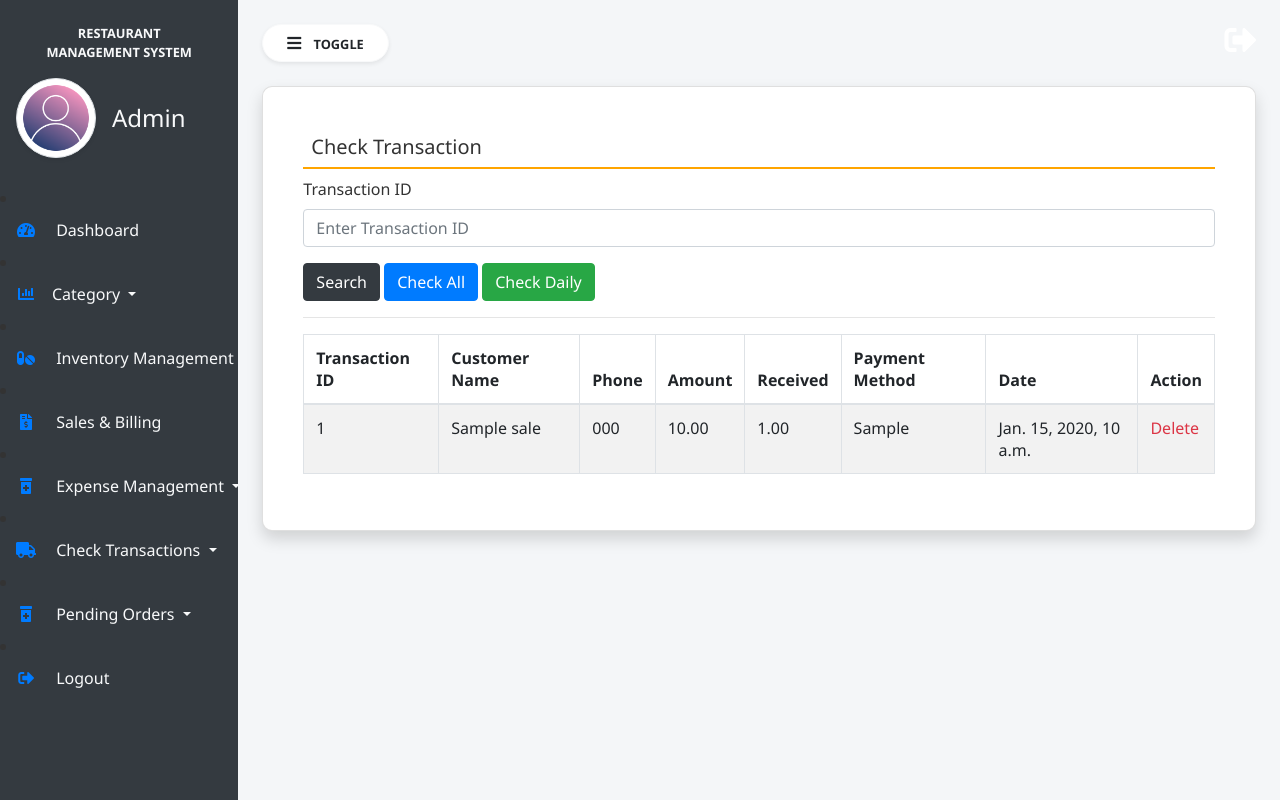
After one commit to saadkhankhalil/Restaurant-Management-System-Using-Django-Framwork, a Django app: page /check-all/ in a window 1280 px wide. The commit adds this page. Run offline with Django 4.2, Linux system fonts and the light colour scheme; tables that the repository leaves empty hold one stand-in row (values such as "Sample post"); some libraries are stand-ins or nearby versions.

Commit message:
Check Transaction added

```diff
--- a/core/templates/admin_base.html
+++ b/core/templates/admin_base.html
@@ -85,10 +85,15 @@
         </li>
 
         <li class="nav-item dropdown">
-            <a class="nav-link dropdown-toggle text-light bg-dark" href="#" data-toggle="dropdown">
+            <a class="nav-link dropdown-toggle text-light bg-dark" href="#" id="transactionDropdown" role="button"
+                data-toggle="dropdown" aria-haspopup="true" aria-expanded="false">
                 <i class="fas fa-truck mr-3 text-primary fa-fw"></i> Check Transactions
             </a>
-
+            <div class="dropdown-menu" aria-labelledby="transactionDropdown">
+                <a class="dropdown-item" href="{% url 'check_transaction' %}">Check by ID</a>
+                <a class="dropdown-item" href="{% url 'check_all_transactions' %}">View All</a>
+                <a class="dropdown-item" href="{% url 'check_daily_transactions' %}">Daily Transactions</a>
+            </div>
         </li>
         <li class="nav-item dropdown">
             <a class="nav-link dropdown-toggle text-light bg-dark" href="#" data-toggle="dropdown">
--- /dev/null
+++ b/core/templates/check_transaction.html
@@ -0,0 +1,58 @@
+{% extends 'admin_base.html' %}
+{% block main %}
+
+<div class="card shadow">
+    <div class="card-body">
+        <h5 class="p-2" style="border-bottom: 2px solid orange;">Check Transaction</h5>
+
+        <form method="GET" action="{% url 'check_transaction' %}">
+            <div class="form-group">
+                <label>Transaction ID</label>
+                <input type="text" name="transaction_id" class="form-control" placeholder="Enter Transaction ID">
+            </div>
+            <button type="submit" class="btn btn-dark">Search</button>
+            <a href="{% url 'check_all_transactions' %}" class="btn btn-primary">Check All</a>
+            <a href="{% url 'check_daily_transactions' %}" class="btn btn-success">Check Daily</a>
+        </form>
+
+        <hr>
+
+        {% if transactions %}
+        <table class="table table-bordered table-striped mt-3">
+            <thead>
+                <tr>
+                    <th>Transaction ID</th>
+                    <th>Customer Name</th>
+                    <th>Phone</th>
+                    <th>Amount</th>
+                    <th>Received</th>
+                    <th>Payment Method</th>
+                    <th>Date</th>
+                    <th>Action</th>
+                </tr>
+            </thead>
+            <tbody>
+                {% for tx in transactions %}
+                <tr>
+                    <td>{{ tx.id }}</td>
+                    <td>{{ tx.customer_name }}</td>
+                    <td>{{ tx.phone_no }}</td>
+                    <td>{{ tx.amount }}</td>
+                    <td>{{ tx.received }}</td>
+                    <td>{{ tx.payment_method }}</td>
+                    <td>{{ tx.date }}</td>
+                    <td>
+                        <a href="{% url 'delete_transaction' tx.id %}" onclick="return confirm('Are you sure?')"
+                            class="text-danger">Delete</a>
+                    </td>
+                </tr>
+                {% endfor %}
+            </tbody>
+        </table>
+        {% elif searched %}
+        <div class="alert alert-warning mt-3">No transaction found with that ID.</div>
+        {% endif %}
+    </div>
+</div>
+
+{% endblock %}
--- a/core/views.py
+++ b/core/views.py
@@ -12,6 +12,8 @@ from django.shortcuts import render
 from .models import Category, Product, Sale
 from datetime import datetime
 from django.shortcuts import get_object_or_404
+from django.db import connection
+from django.db.models import Q
 
 # Create your views here.
 def adminHome(request):
@@ -335,4 +337,41 @@ def delete_expense(request, id):
     expense = get_object_or_404(Expense, pk=id)
     expense.delete()
     return redirect('view_expenses')
-#
+
+# Check Transaction Details
+def check_transaction(request):
+    transactions = None
+    searched = False
+    transaction_id = request.GET.get('transaction_id')
+
+    if transaction_id:
+        searched = True
+        transactions = Sale.objects.filter(id=transaction_id)
+
+    return render(request, 'check_transaction.html', {
+        'transactions': transactions,
+        'searched': searched
+    })
+
+
+def check_all_transactions(request):
+    transactions = Sale.objects.all().order_by('-date')
+    return render(request, 'check_transaction.html', {
+        'transactions': transactions,
+        'searched': True
+    })
+
+
+def check_daily_transactions(request):
+    today = now().date()
+    transactions = Sale.objects.filter(date__date=today)
+    return render(request, 'check_transaction.html', {
+        'transactions': transactions,
+        'searched': True
+    })
+
+
+def delete_transaction(request, id):
+    transaction = get_object_or_404(Sale, id=id)
+    transaction.delete()
+    return redirect('check_transaction')
--- a/rms/urls.py
+++ b/rms/urls.py
@@ -18,6 +18,7 @@ from django.contrib import admin
 from django.urls import path
 from django.conf import settings
 from django.conf.urls.static import static
+from core.views import *
 from core.views import *
 
 urlpatterns = [
@@ -47,6 +48,11 @@ urlpatterns = [
     path('view-expenses/', view_expenses, name='view_expenses'),
     path('edit-expense/<int:id>/', edit_expense, name='edit_expense'),
     path('delete-expense/<int:pid>/', delete_expense, name='delete_expense'),
+    # Transaction URLs
+    path('check-transaction/', check_transaction, name='check_transaction'),
+    path('check-all/', check_all_transactions, name='check_all_transactions'),
+    path('check-daily/', check_daily_transactions, name='check_daily_transactions'),
+    path('delete-transaction/<int:id>/', delete_transaction, name='delete_transaction'),
 
 
 
```
